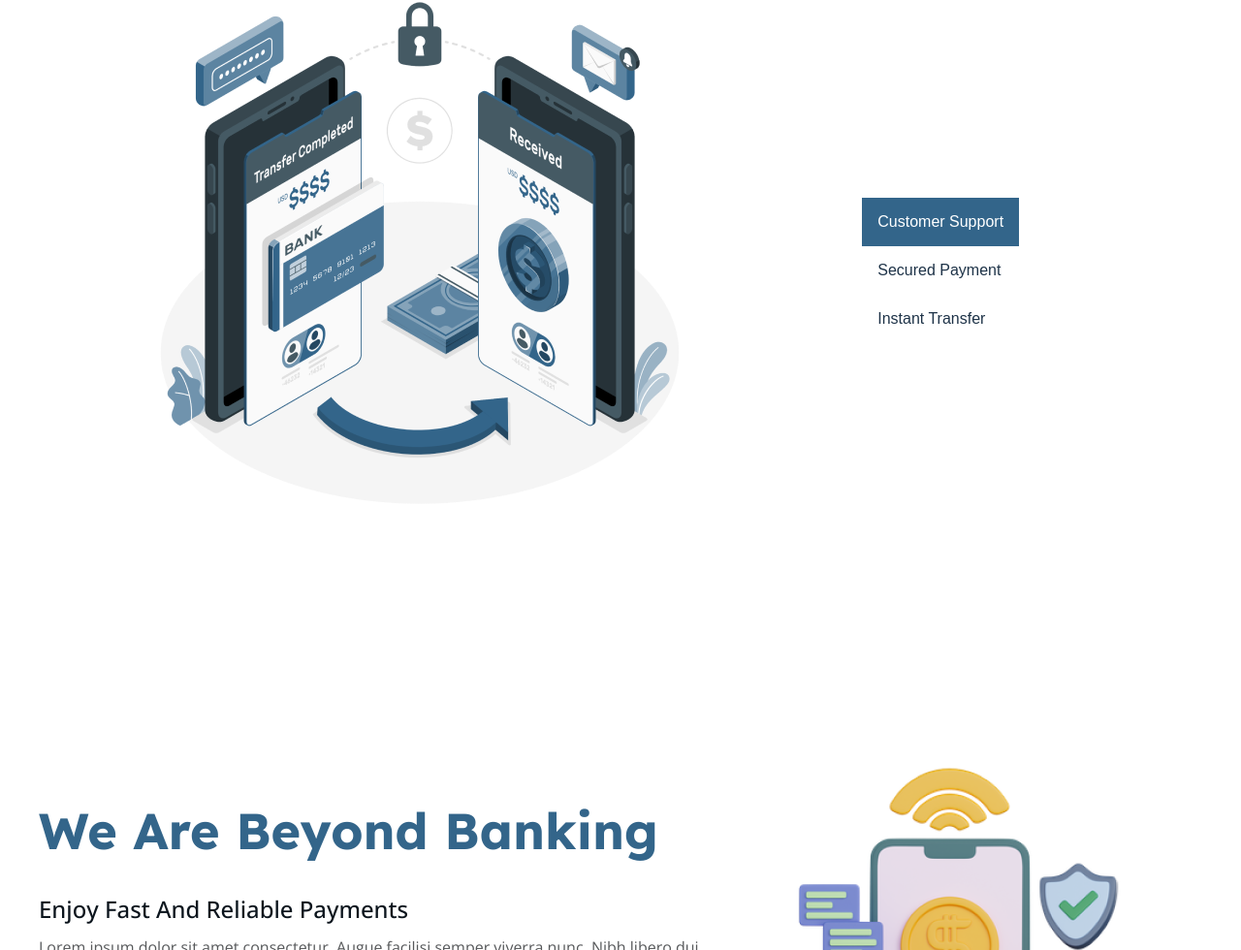
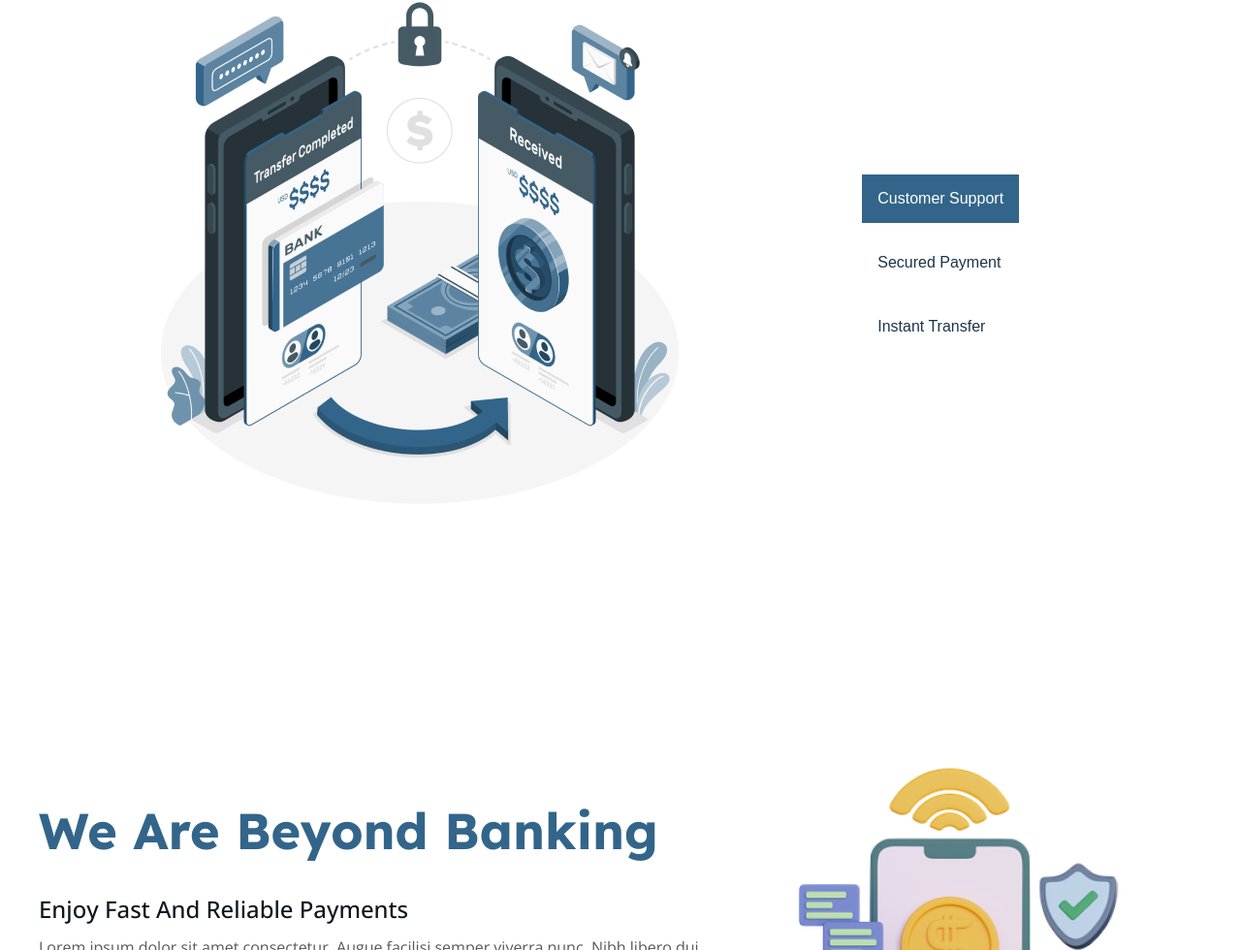
Before and after one commit to ola3103/obank-landing-page, a plain HTML site: page index.html in a window 1280 px wide. Shown: the part 3593-4573 px from the top of the page at 97% size. Drawn offline with nearby package versions, Linux system fonts and the light colour scheme.

Commit message:
button adjusted

```diff
--- a/styles.css
+++ b/styles.css
@@ -888,6 +888,7 @@ CTA 3
   border: none;
   cursor: pointer;
   color: var(--second-color--);
+  margin: 0 0 1rem 0;
 }
 
 .cta--3-btn-active {
```
